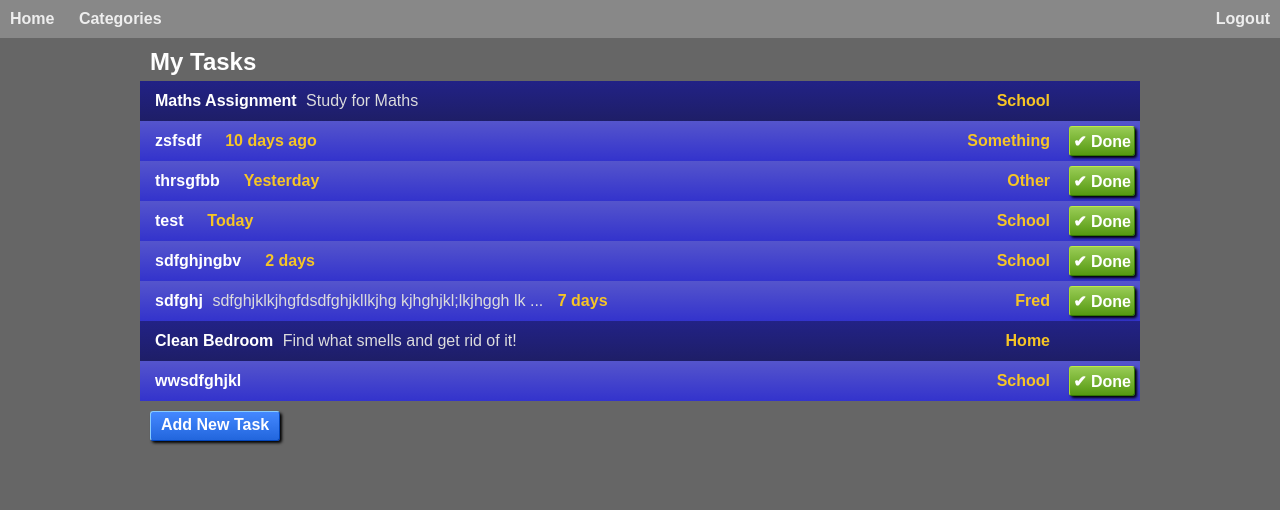
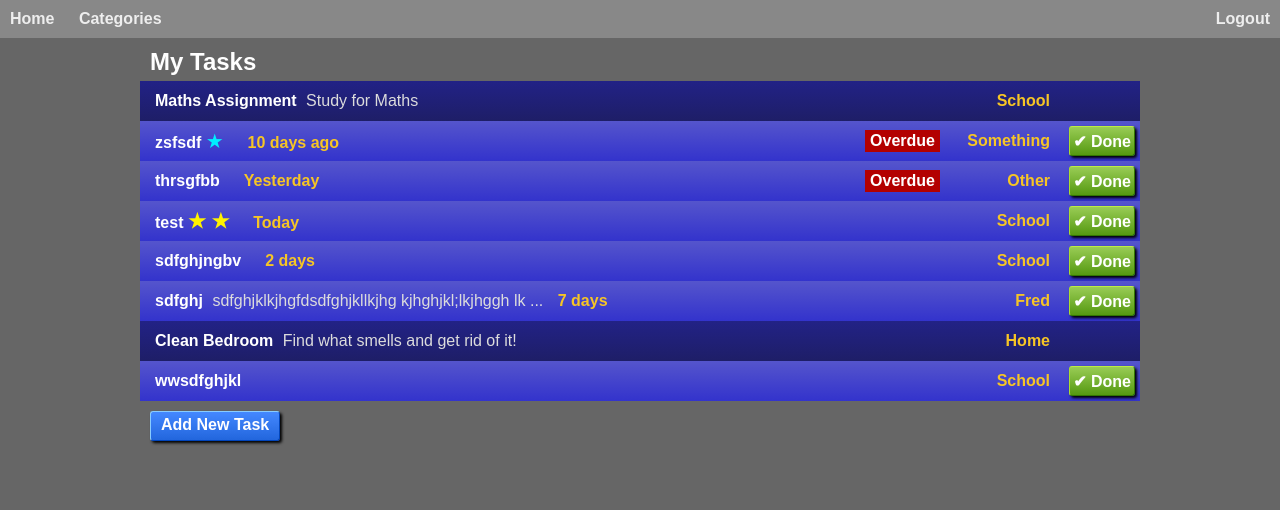
Before and after one commit to SHildebrandt4472/Task-Master, a Flask app: page / in a window 1280 px wide. Shown: the part 68-578 px from the top of the page. Run offline with Flask 3, Linux system fonts and the light colour scheme; a user stored in the database is signed in; data comes from the database, SQL or seed files in the repository; both versions use the stored data as it was after the commit.

Commit message:
added priorites stars and overdue

```diff
--- a/app/main/main_routes.py
+++ b/app/main/main_routes.py
@@ -23,12 +23,12 @@ def home():
 def category_tasks(category):
     #category = request.args.get('category')
     if category == 'All':
-        tasks = current_user.tasks
+        tasks = Task.query.filter_by(user_id=current_user.id).order_by(text('due_by is null, due_by')).all()
     elif category == 'Other':
         #tasks = Task.query.filter(Task.user_id==current_user.id, Task.category == '')
-        tasks = Task.query.filter_by(user_id=current_user.id, category='').all()
+        tasks = Task.query.filter_by(user_id=current_user.id, category='').order_by(text('due_by is null, due_by')).all()
     else:
-      tasks = Task.query.filter_by(user_id=current_user.id, category=category).all()
+      tasks = Task.query.filter_by(user_id=current_user.id, category=category).order_by(text('due_by is null, due_by')).all()
 
     categories_rows = Task.query.with_entities(Task.category).filter_by(user_id=current_user.id).distinct()
     categories = [row[0] for row in categories_rows]
--- a/app/models/task.py
+++ b/app/models/task.py
@@ -1,5 +1,6 @@
 #from flask import current_app as app, session, g
 from app.models import db
+import datetime
 
 STS_NEW = 0
 STS_COMPLETED = 1
@@ -35,7 +36,7 @@ class Task(db.Model):
     return self.status == STS_COMPLETED
 
   def is_overdue(self):
-    return self.due_by and self.due_by < datetime.datetime.now()
+    return self.due_by and self.due_by.date() < datetime.date.today()
 
   #def due_str(self):
   #  if self.due_by:
@@ -48,6 +49,11 @@ class Task(db.Model):
       return PRIORITY_STRS[priority]
     return ''
 
+  def status_str(self):
+    if self.status == STS_COMPLETED:
+      return 'Completed'
+    return 'Outstanding'
+
   def short_desc(self):
     desc = self.description
     if len(desc) > 50:
--- a/app/static/tasks.css
+++ b/app/static/tasks.css
@@ -34,6 +34,17 @@
     padding-left: 10px;
     flex: 1;
   }
+  .task-priority {
+    display: inline-block;
+    font-size:20px ;
+    color: #00eeff;
+  }
+
+  .task-priority.p-2 {
+    color: #fff200;
+    font-weight: bold;
+  }
+
   .task-name {
     /*border: 1px solid orange;*/
     display: inline-block;
@@ -68,6 +79,14 @@
     font-weight: bold;
   }
 
+  .task-overdue {
+    color: white;
+    font-weight: bold;
+    background-color: rgb(179, 0, 0);
+    display: inline-block;
+    padding: 2px 5px;
+  }
+
   .task-category {
     /* border: 1px solid pink;  */
     /*display: inline-block;  */
@@ -76,6 +95,8 @@
     color: #f6c525;
     font-weight: bold;
     padding-left: 10px;
+    min-width: 110px;
+    text-align: right;
   }
 
 
@@ -145,7 +166,7 @@ a.task:hover {
   transition: max-height 1s, padding 1s;
 }
  div.show {
-  max-height: 150px;
+  max-height: 250px;
   padding: 10px;
   transition: max-height 1s,  padding 1s;
 }
@@ -153,6 +174,7 @@ a.task:hover {
 .task-details-grid {
   display:grid;
   grid-template-columns: 120px auto;
+  row-gap: 5px;
 }
 
 .task-details-grid .label {
--- a/app/templates/_task_list.html
+++ b/app/templates/_task_list.html
@@ -4,9 +4,21 @@
       <a class="task sts-{{task.status}}" href="#" onclick="toggle_details('{{ task.id }}')">
 
         <div class="task-info">
+
+
+
           <div class="task-name">
             {{ task.name }}
           </div>
+
+          {% if task.priority and task.priority > 0 %}
+            <div class="task-priority p-{{task.priority}}">
+              &#9733;
+              {% if task.priority and task.priority > 1 %}
+              &#9733;
+              {% endif %}
+            </div>
+          {% endif %}
 
           <div class="task-description">
             {{ task.short_desc() }}
@@ -18,6 +30,12 @@
             </div>
           {% endif %}
         </div>
+
+        {% if task.is_overdue() and task.is_outstanding() %}
+          <div class="task-overdue">
+            Overdue
+          </div>
+        {% endif %}
 
         <div class="task-category">
           {{ task.category or 'Other' }}
@@ -41,8 +59,14 @@
           <div class="label">Due by date:</div>
           <div class="value">{{ h.fmt_date(task.due_by) }}</div>
 
+          <div class="label">Created date: </div>
+          <div class="value">{{ h.fmt_date(task.created_at) }}</div>
+
           <div class="label">Priority:</div>
           <div class="value">{{ task.priority_str() }}</div>
+
+          <div class="label">Status: </div>
+          <div class="value">{{ task.status_str() }}</div>
         </div>
 
         <div class="actions">
```
Also changed, not shown: database/todo.db.
